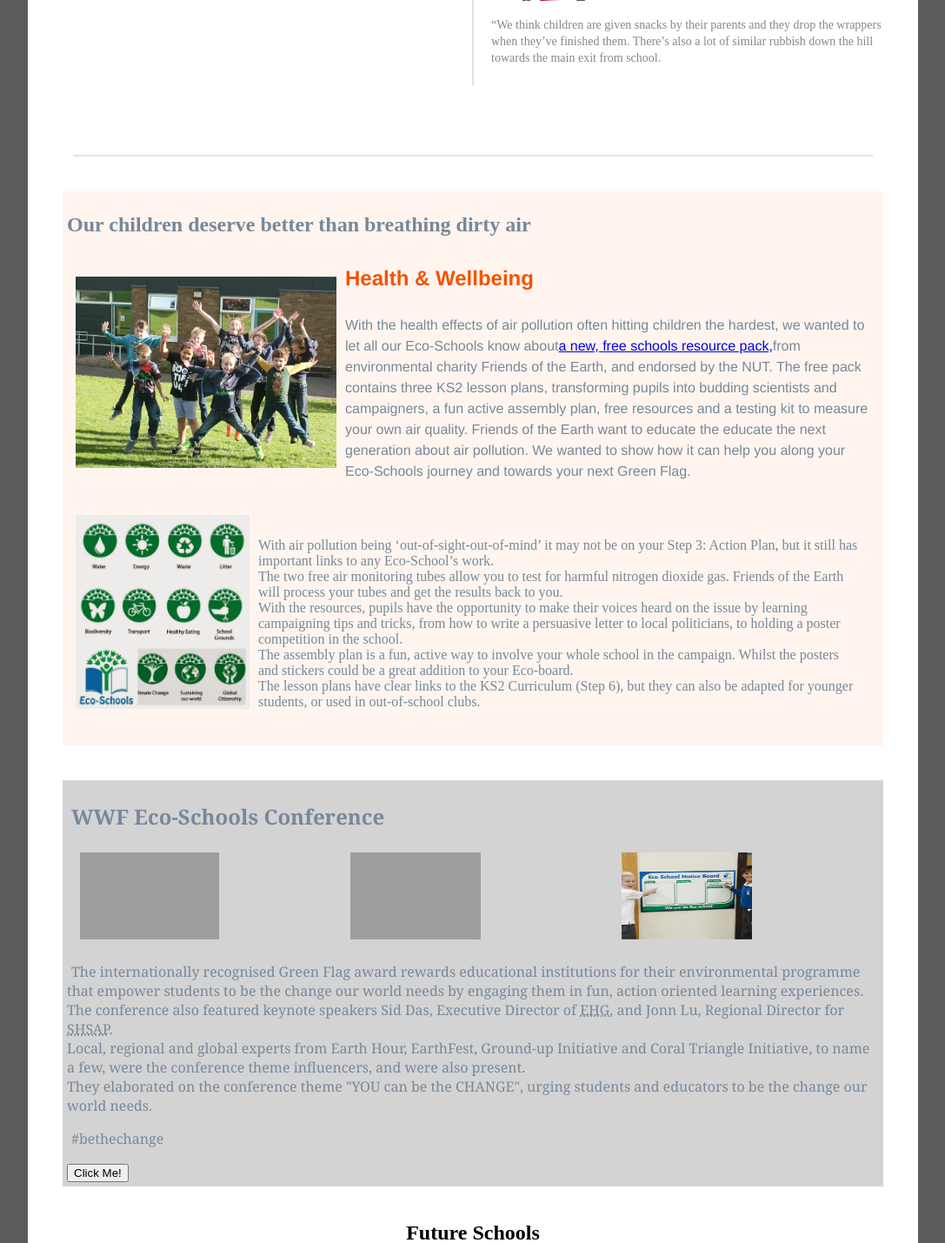
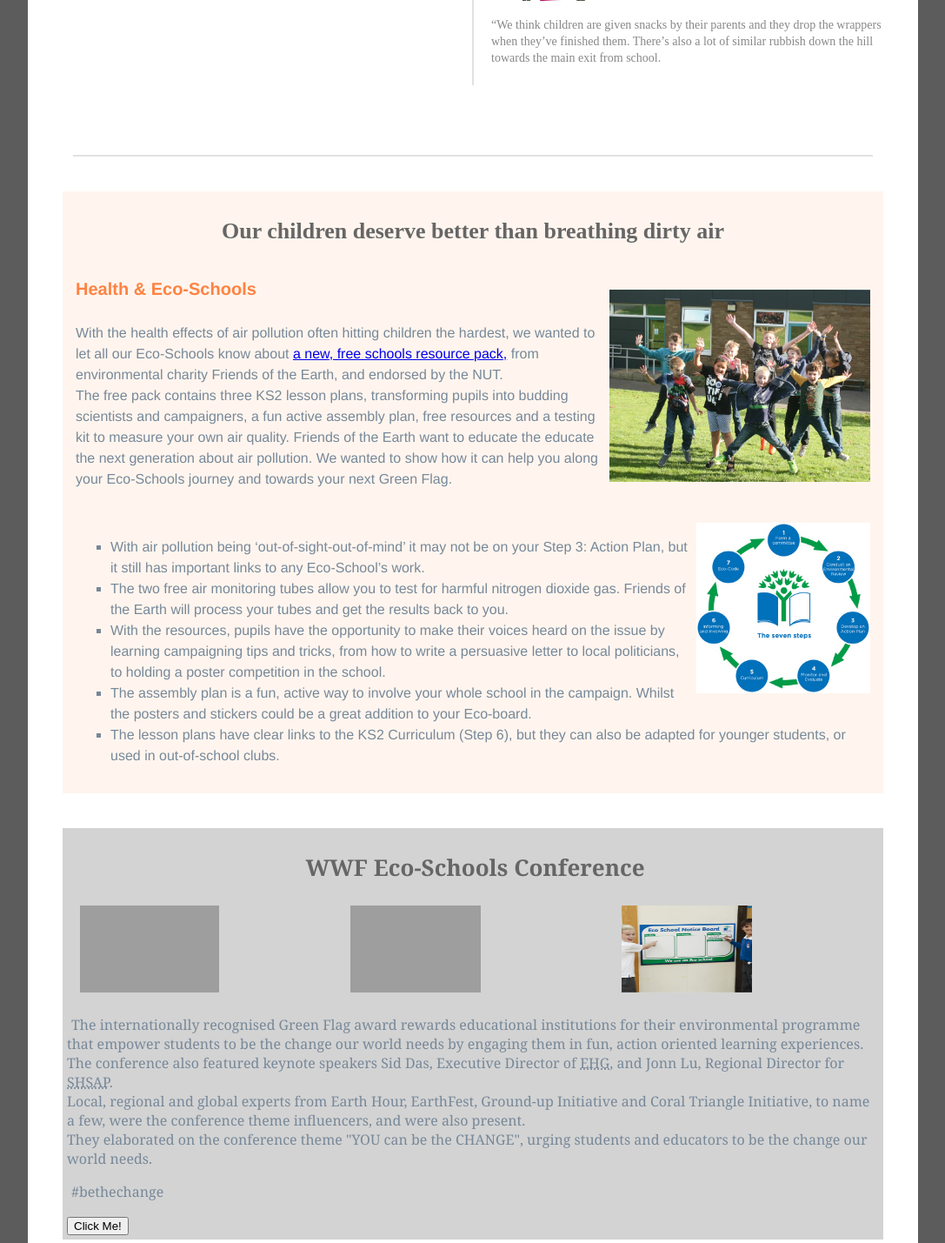
Before and after one commit to edonb99/INT18_19_Gr32, a PHP site: page /Events.html in a window 1280 px wide. Shown: the part 718-2147 px from the top of the page at 87% size, without its empty margins (96-1183 px from the left). Run offline with PHP 8.4, Linux system fonts and the light colour scheme; grey boxes are pictures that could not be loaded.

Commit message:
update events
tekst , image

```diff
--- a/Events.html
+++ b/Events.html
@@ -249,9 +249,9 @@
 
 
 
-     <section class="cleanair">
+     <section class="cleanair" id="cleanairp">
 
-        <h1> Our children deserve better than breathing dirty air</h1>
+        <p style="font-size: 26px; color: #666666; font-weight:600; text-align: center;"> Our children deserve better than breathing dirty air</h1>
 
 
 <div class="fotocleanir">
@@ -263,31 +263,49 @@
 
 </div>
 
-  <div class="teksticleanair"><span style="font-size: 24px; color: #f35300; font-weight:600;">Health & Wellbeing</span><br><br> With the health effects of air pollution often hitting children the hardest, we wanted to let all our Eco-Schools know about<a href="https://act.friendsoftheearth.uk/act/order-your-clean-air-schools-pack">a new, free schools resource pack,</a>from environmental charity Friends of the Earth, and endorsed by the NUT.
+  <article class="teksticleanair"><span style="font-size: 20px; color: #ff8241; font-weight:600;">Health & Eco-Schools</span><br><br> With the health effects of air pollution often hitting children the hardest, we wanted to let all our Eco-Schools know about <a href="https://act.friendsoftheearth.uk/act/order-your-clean-air-schools-pack">a new, free schools resource pack,</a> from environmental charity Friends of the Earth, and endorsed by the NUT.<br/>
     The free pack contains three KS2 lesson plans, transforming pupils into budding scientists and campaigners, a fun active assembly plan, free resources and a testing kit to measure your own air quality.
     Friends of the Earth want to educate the educate the next generation about air pollution. We wanted to show how it can help you along your Eco-Schools journey and towards your next Green Flag.
 
-  </div>
+  </article>
 
 
 
 <br/>
 
 
+
+
+<!-- -->
+
 <div class="fotocleanir">
 
+	 <div class="dropdown">
+
 <div class="case">
-  <img src="Images/7stepstoecoschool.jpg " alt="Clean Air" class="image">
+  <img src="Images/Theprocess.jpg " alt="Clean Air" class="image">
   <div class="overlay">
     <div class="text">7 steps to<br/>eco school</div>
   </div>
 </div>
+  <div class="dropdown-content">
 
+  <img src="Images/Theprocess.jpg " alt="Clean Air" style ="width:400px; height:400px">
+  <div class="desc">Eco-Project</div>
+  </div>
 </div>
 
 
 
-        <ul style="list-style-type:square;  flex: 70%; padding: 20px;">
+</div>
+
+<!--  -->
+
+
+
+
+    <article class="teksticleanair">
+        <ul style="list-style-type:square">
 
             <li>With air pollution being ‘out-of-sight-out-of-mind’ it may not be on your Step 3: Action Plan, but it still has important links to any Eco-School’s work.</li>
 
@@ -300,7 +318,7 @@
             <li>The lesson plans have clear links to the KS2 Curriculum (Step 6), but they can also be adapted for younger students, or used in out-of-school clubs.</li>
 
                             </ul>
-
+               </article>
 
          </section>
 
@@ -311,7 +329,8 @@
 
 
      <section class="ecoconf">
-         <h1 id="ecoconference">WWF Eco-Schools Conference </h1>
+         <h1 id="ecoconference" style=" font-size: 26px; color: #666666; font-weight:600; text-align: center; ">
+         WWF Eco-Schools Conference </h1>
 
 <div id="row">
   <div id="column">
@@ -381,8 +400,10 @@ and Jonn Lu, Regional Director for <abbr title=" Shark Savers Asia Pacific">SHSA
 <!-- Continue reading----- -->
 
 
+<section style="border:1pt;">
 
-<h2 style="text-align: center; font-family: "Hoefler Text", Cambria, "Times New Roman", serif;"><b>Future Schools</b></h2>
+<p style="text-align: center; font-size: 26px; color: #666666; font-weight:600; text-align: center;">
+Future Schools</p>
 
 <button class="futuresch" id="futureschools">"Future Proofing Schools"</button>
 <div class="futuresch-content">
@@ -402,6 +423,8 @@ and Jonn Lu, Regional Director for <abbr title=" Shark Savers Asia Pacific">SHSA
 <div class="futuresch-content">
   <p>"The concept represents the essence of an idea about the link between 21st century learning and space" said the jury. "[It] is both sophisticated and simple ... and is suggestive of adaptable and transportable space."</p>
 </div>
+
+</section>
 
 <script>
 var coll = document.getElementsByClassName("futuresch");
--- a/events.css
+++ b/events.css
@@ -252,18 +252,17 @@ visibility: visible;
 }
 .fotocleanir {
 
-    float: left;
+    float: right;
     flex: 30%;
     padding: 10px;
 }
 .teksticleanair {
-    flex: 70%;
+    flex: 60%;
     padding: 10px;
     font-family: 'Helvetica';
     line-height: 1.5;
     font-weight: 200;
 }
-
 
 
 
```
Also changed, not shown: Images/Theprocess.jpg (renamed from Images/Theprocess-gallery.jpg).
